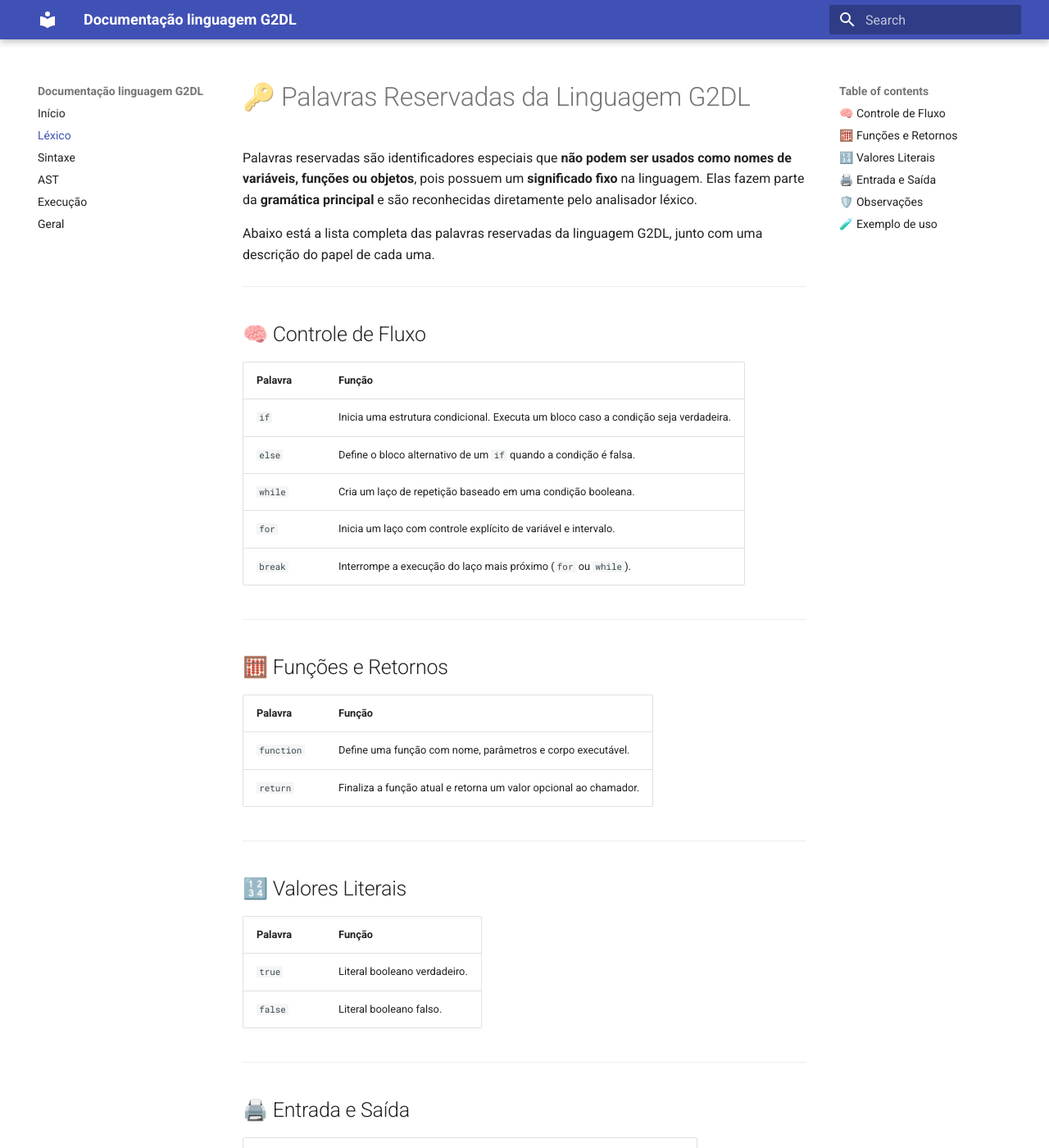
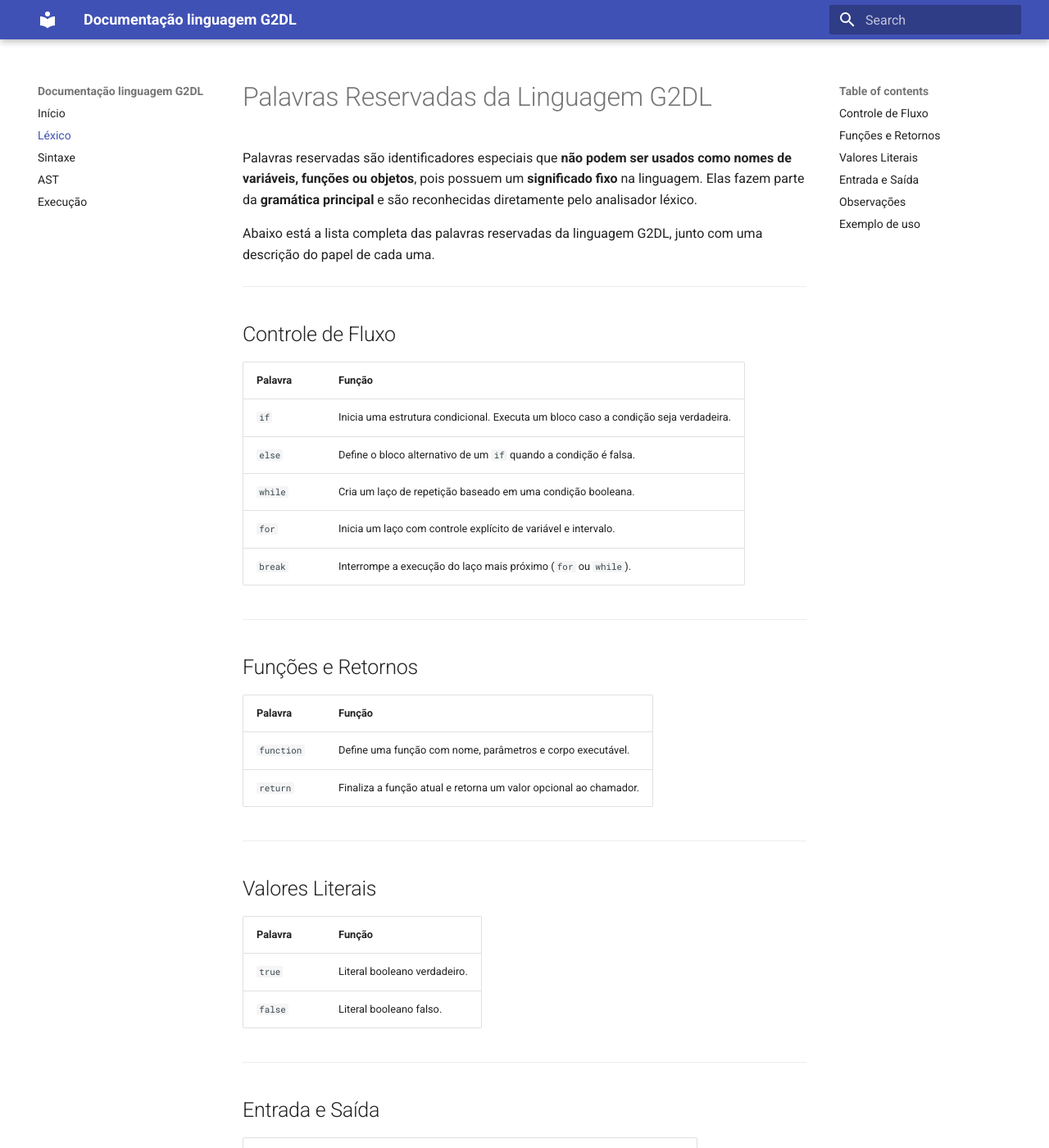
Before and after one commit to Gsdvl/DocumentacaoLinguagem, an MkDocs documentation site: the page built from docs/lexer.md, in a window 1280 px wide and 1400 px high. Shown: the whole window at 82% size. Built offline with MkDocs 1.6.1 and Material for MkDocs 9.7.7, drawn with Linux system fonts in a browser that asks for light colours; some of the changed text lies outside the part shown.

````diff
--- a/docs/lexer.md
+++ b/docs/lexer.md
@@ -1,4 +1,4 @@
-# 🔑 Palavras Reservadas da Linguagem G2DL
+#  Palavras Reservadas da Linguagem G2DL
 
 Palavras reservadas são identificadores especiais que **não podem ser usados como nomes de variáveis, funções ou objetos**, pois possuem um **significado fixo** na linguagem. Elas fazem parte da **gramática principal** e são reconhecidas diretamente pelo analisador léxico.
 
@@ -6,7 +6,7 @@ Abaixo está a lista completa das palavras reservadas da linguagem G2DL, junto c
 
 ---
 
-## 🧠 Controle de Fluxo
+##  Controle de Fluxo
 
 | Palavra       | Função                                                                 |
 |---------------|------------------------------------------------------------------------|
@@ -18,7 +18,7 @@ Abaixo está a lista completa das palavras reservadas da linguagem G2DL, junto c
 
 ---
 
-## 🧮 Funções e Retornos
+##  Funções e Retornos
 
 | Palavra       | Função                                                                 |
 |---------------|------------------------------------------------------------------------|
@@ -27,7 +27,7 @@ Abaixo está a lista completa das palavras reservadas da linguagem G2DL, junto c
 
 ---
 
-## 🔢 Valores Literais
+##  Valores Literais
 
 | Palavra       | Função                                                                 |
 |---------------|------------------------------------------------------------------------|
@@ -36,7 +36,7 @@ Abaixo está a lista completa das palavras reservadas da linguagem G2DL, junto c
 
 ---
 
-## 🖨️ Entrada e Saída
+##  Entrada e Saída
 
 | Palavra       | Função                                                                 |
 |---------------|------------------------------------------------------------------------|
@@ -45,7 +45,7 @@ Abaixo está a lista completa das palavras reservadas da linguagem G2DL, junto c
 
 ---
 
-## 🛡️ Observações
+##  Observações
 
 - Todas essas palavras são reconhecidas diretamente pelo **lexer** e não exigem nenhuma declaração prévia.
 - Elas **não podem ser sobrescritas** (por exemplo, não é possível criar uma função chamada `if`).
@@ -53,7 +53,7 @@ Abaixo está a lista completa das palavras reservadas da linguagem G2DL, junto c
 
 ---
 
-## 🧪 Exemplo de uso
+##  Exemplo de uso
 
 ```c
 function somar(a, b) {
--- a/mkdocs.yml
+++ b/mkdocs.yml
@@ -7,5 +7,10 @@ nav:
   - Léxico: lexer.md
   - Sintaxe: parser.md
   - AST: ast.md
-  - Execução: semantics.md
-  - Geral: geral.md
+  - Execução: execution.md
+
+plugins:
+  - search
+  - pdf-export:
+      combined: true
+      media_type: print
--- a/requirements.txt
+++ b/requirements.txt
@@ -1,2 +1,3 @@
 mkdocs
 mkdocs-material
+mkdocs-pdf-export-plugin
````
Also changed, not shown: README.md (+9 -0 lines), docs/semantics.md (deleted), site/404.html, site/ast/index.html, site/index.html, site/lexer/index.html, site/parser/index.html, site/search/search_index.json, site/semantics/index.html.
